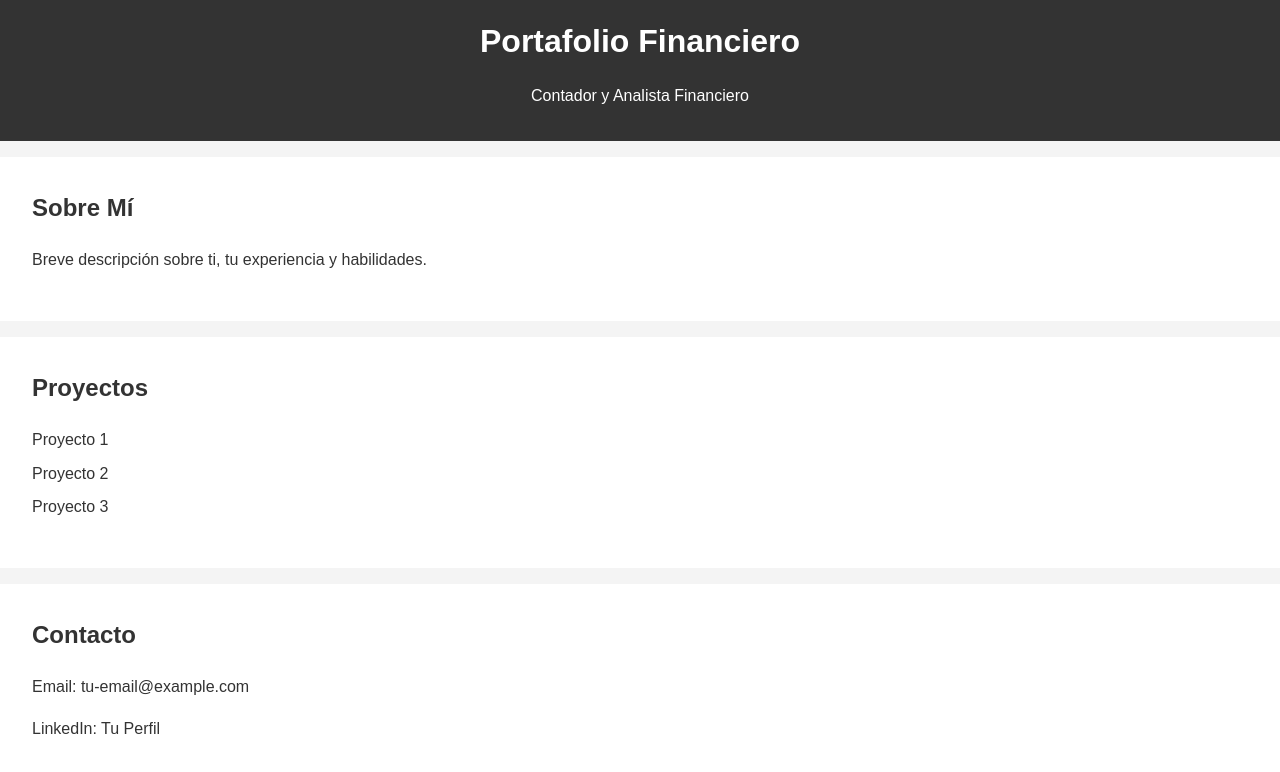
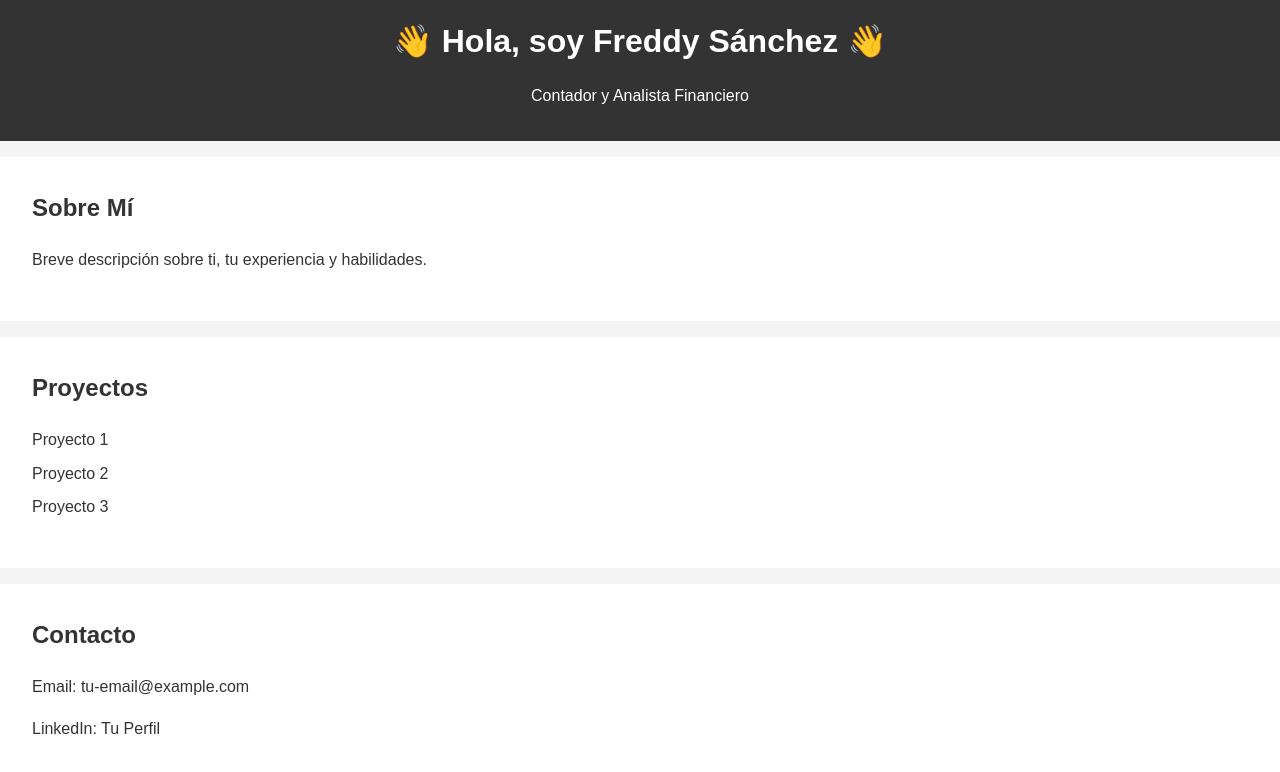
Before and after one commit to freddyrsp/freddyrsp, a plain HTML site: page index.html in a window 1280 px wide. Drawn offline with Linux system fonts and the light colour scheme.

Commit message:
Update index.html

```diff
--- a/index.html
+++ b/index.html
@@ -3,12 +3,12 @@
 <head>
     <meta charset="UTF-8">
     <meta name="viewport" content="width=device-width, initial-scale=1.0">
-    <title>👋 Hola, soy Freddy Sánchez 👋</title>
+    <title>Freddy Sánchez</title>
     <link rel="stylesheet" href="styles.css">
 </head>
 <body>
     <header>
-        <h1>Portafolio Financiero</h1>
+        <h1>👋 Hola, soy Freddy Sánchez 👋</h1>
         <p>Contador y Analista Financiero</p>
     </header>
     <section id="sobre-mi">
```
